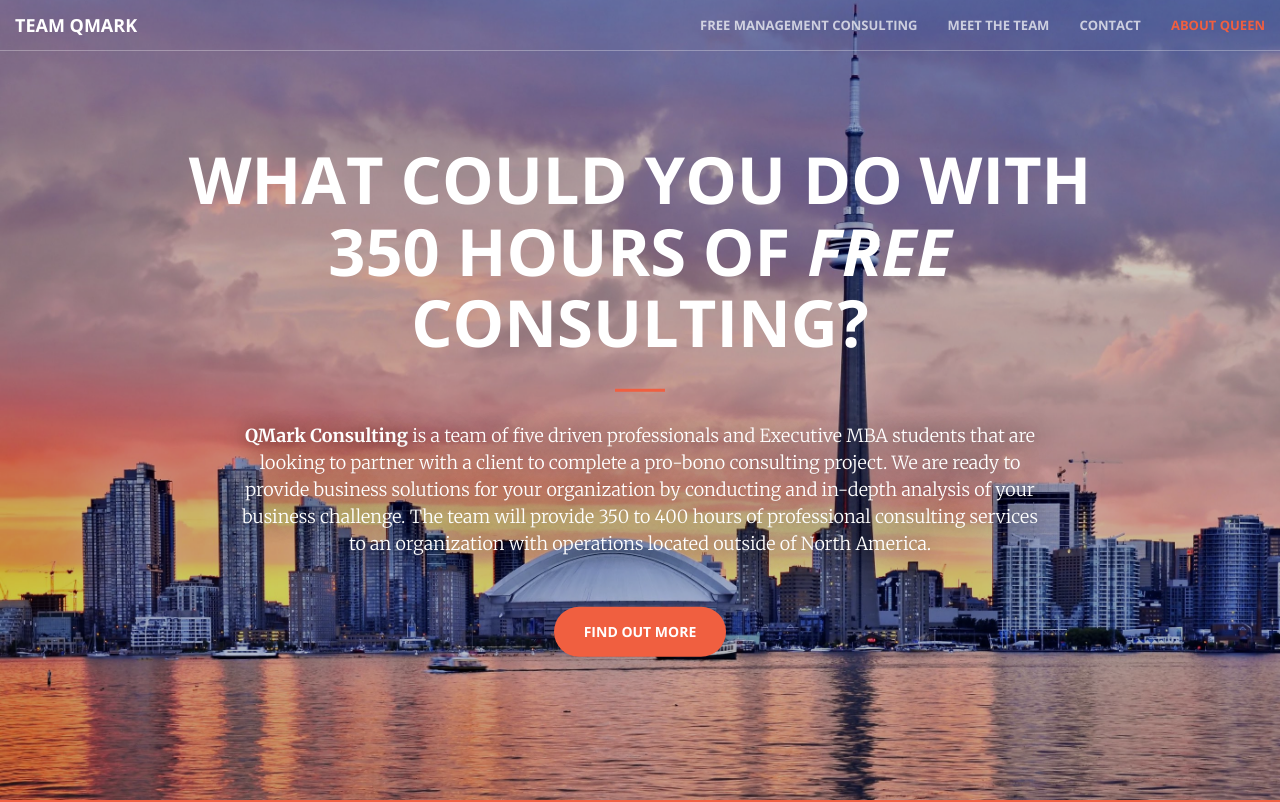
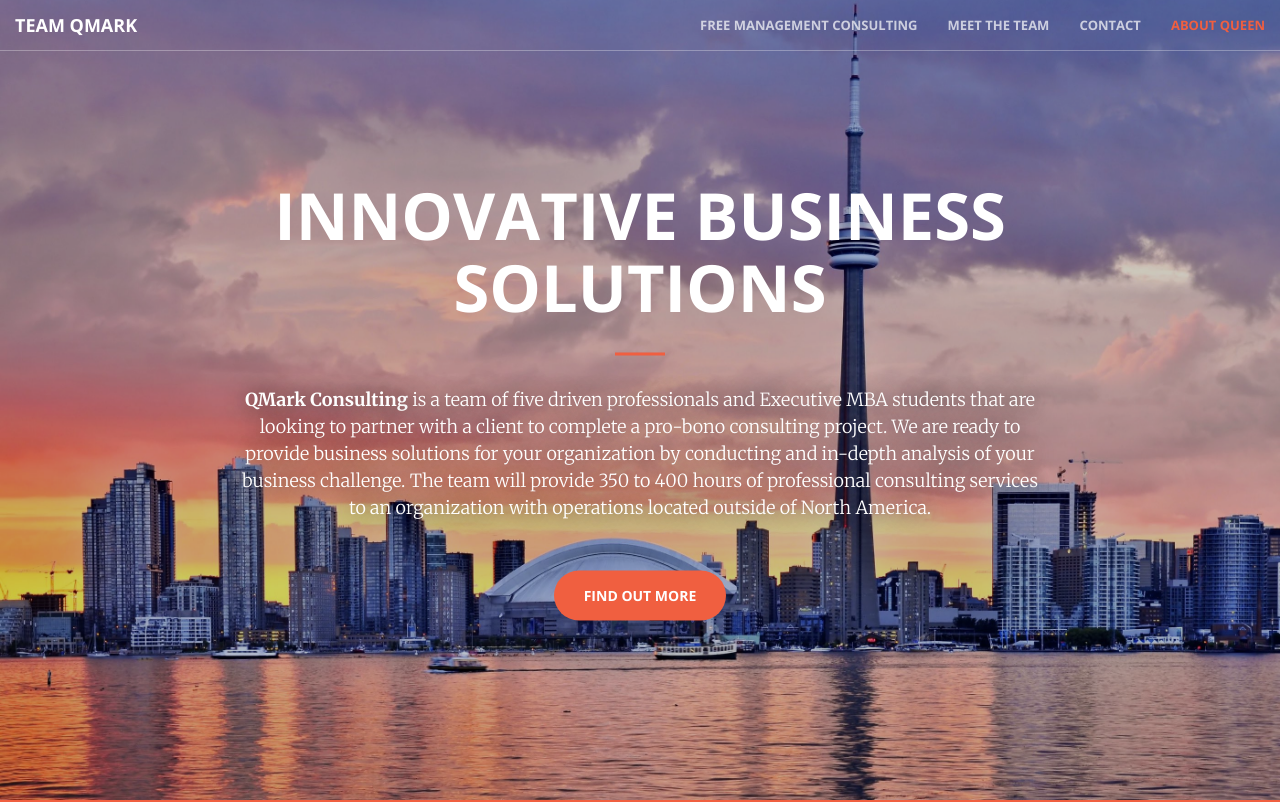
Before and after one commit to teddyhwang/teamqmark.com, a website: page index.html in a window 1280 px wide. Shown: the top 802 px of the page. Drawn offline with nearby package versions, Linux system fonts and the light colour scheme; files that its build step writes are made by us from their sources.

Commit message:
update header

```diff
--- a/index.html
+++ b/index.html
@@ -73,7 +73,7 @@
     <header>
       <div class="header-content">
         <div class="header-content-inner">
-          <h1>What could you do with 350 hours of <em>free</em> consulting?</h1>
+          <h1>Innovative Business Solutions</h1>
           <hr>
           <p><strong>QMark Consulting</strong> is a team of five driven professionals and Executive MBA students that are looking to partner with a client to complete a pro-bono consulting project.  We are ready to provide business solutions for your organization by conducting and in-depth analysis of your business challenge. The team will provide 350 to 400 hours of professional consulting services to an organization with operations located outside of North America.</p>
           <a href="#about" class="btn btn-primary btn-xl page-scroll">Find Out More</a>
```
